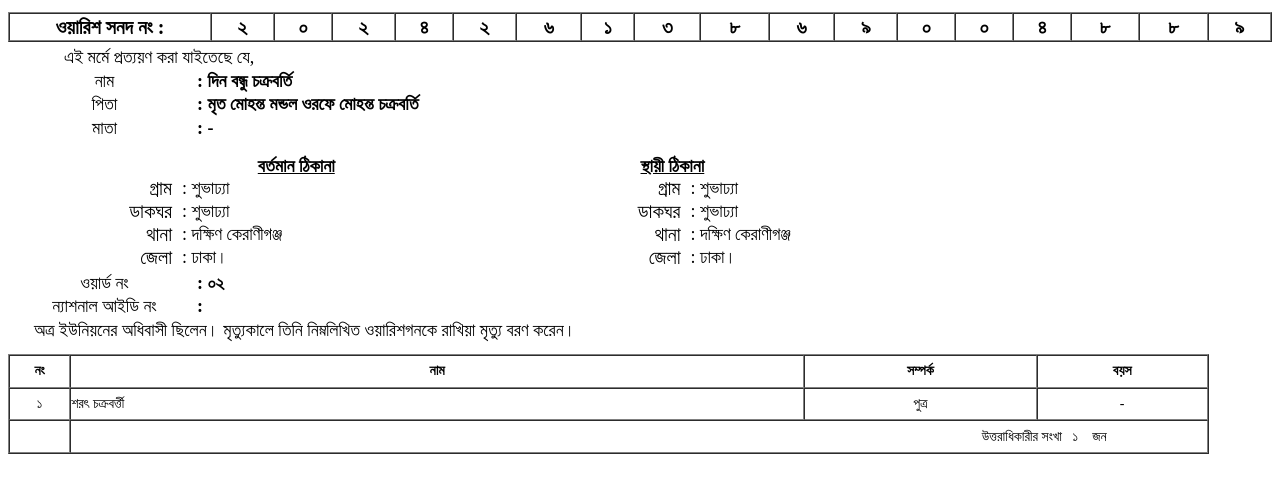
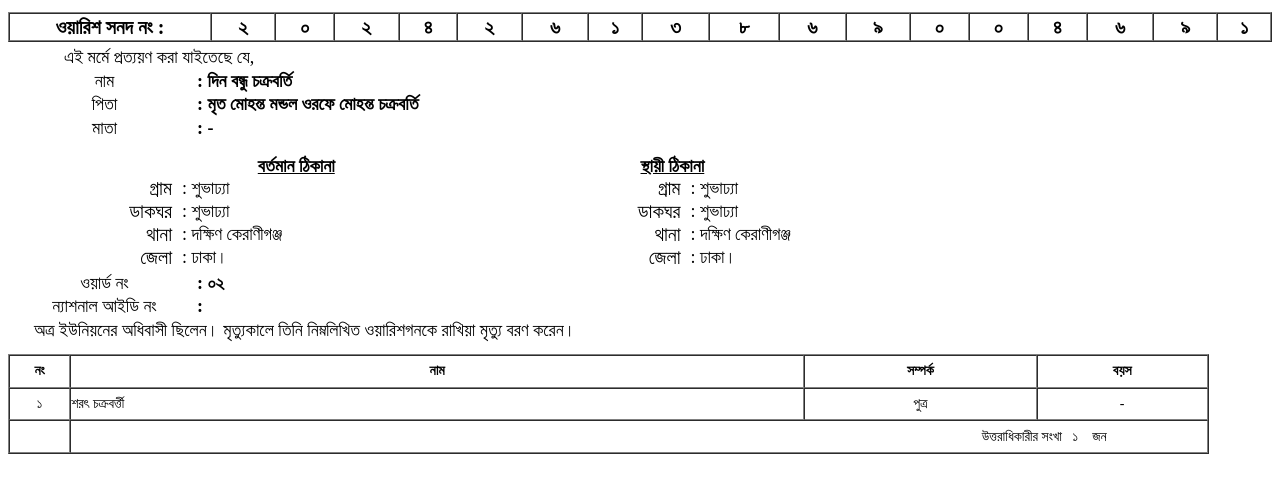
Before and after one commit to suvaddaup/index.php-online.track-warish_onosondan-tid-20242613869004691, a plain HTML site: page index.html in a window 1280 px wide. Shown: the part 178-670 px from the top of the page. Drawn offline with Linux system fonts and the light colour scheme.

Commit message:
Update index.html

```diff
--- a/index.html
+++ b/index.html
@@ -61,11 +61,11 @@
 
 				<td style="text-align:center; font-weight:bold; font-size:20px;">৪</td>
 
-				<td style="text-align:center; font-weight:bold; font-size:20px;">৮</td>
-
-				<td style="text-align:center; font-weight:bold; font-size:20px;">৮</td>
+				<td style="text-align:center; font-weight:bold; font-size:20px;">৬</td>
 
 				<td style="text-align:center; font-weight:bold; font-size:20px;">৯</td>
+
+				<td style="text-align:center; font-weight:bold; font-size:20px;">১</td>
 							</tr>
 		</table>
 
```
